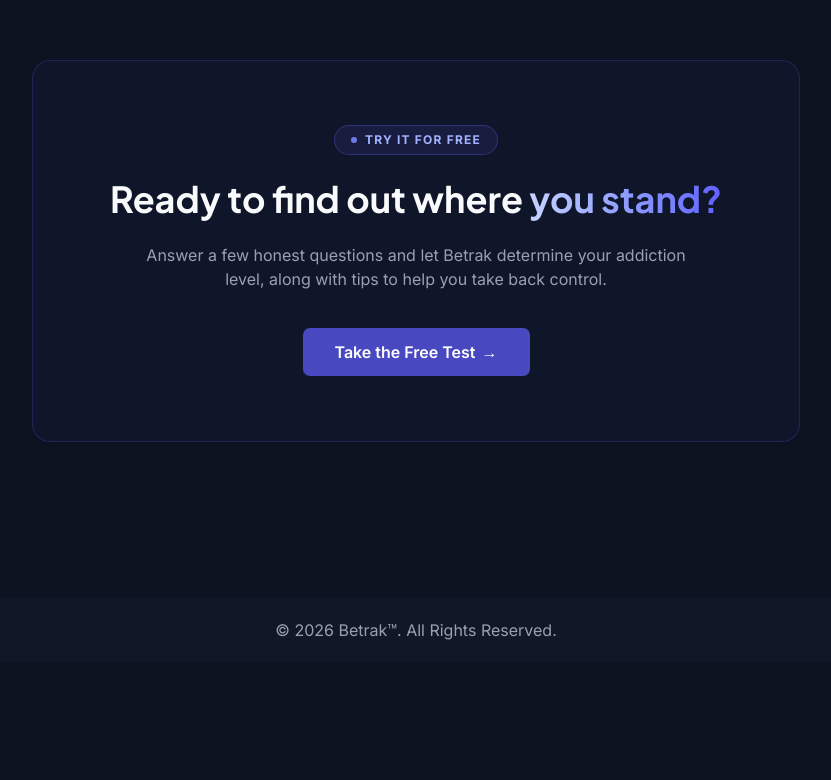
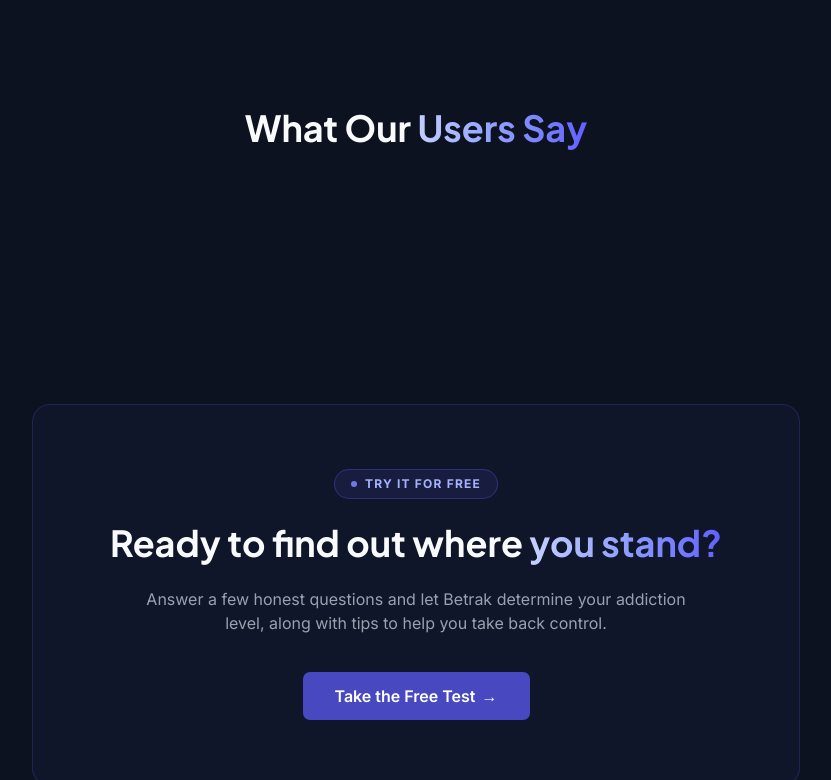
Before and after one commit to tahmid-khan-hub/Betrak, a Next.js app in the folder betrak-frontend/: page / in a window 1280 px wide. Shown: the part 3311-4091 px from the top of the page, without its empty margins (224-1055 px from the left). Before the commit the page ends 3973 px from the top, so only its background shows below. Built offline with nearby package versions, Linux system fonts and the light colour scheme; no server answers; the database is empty.

Commit message:
Create Review interface, create ReviewCard, update query of review get api

```diff
--- /dev/null
+++ b/betrak-frontend/src/app/HomeComponents/Reviews/ReviewCard.tsx
@@ -0,0 +1,15 @@
+import { Review } from "@/types/Review";
+
+interface ReviewCardProps {
+  review: Review;
+}
+
+const ReviewCard = ({ review }: ReviewCardProps) => {
+    return (
+        <div>
+
+        </div>
+    );
+};
+
+export default ReviewCard;
--- a/betrak-frontend/src/app/HomeComponents/Reviews/Reviews.tsx
+++ b/betrak-frontend/src/app/HomeComponents/Reviews/Reviews.tsx
@@ -1,4 +1,5 @@
 "use client"
+import ScrollAnimate from "@/app/hooks/ScrollAnimate";
 import { getUserReviews } from "@/lib/reviewApi";
 import { useQuery } from "@tanstack/react-query";
 
@@ -8,8 +9,15 @@
         queryFn: getUserReviews
     })
     const reviews = allReviews?.data?.data ?? [];
+    console.log(reviews);
     return (
-        <div>
+        <div className="px-2 py-32 max-w-5xl mx-auto">
+            <div className="mb-12 text-center">
+                <ScrollAnimate><h2 className="jakartaSans text-4xl font-bold text-gray-50">
+                What Our<span className="bg-linear-to-r from-indigo-200 to-indigo-500 bg-clip-text text-transparent"> Users Say</span>
+                </h2></ScrollAnimate>
+
+            </div>
 
         </div>
     );
--- a/betrak-frontend/src/app/api/review/route.ts
+++ b/betrak-frontend/src/app/api/review/route.ts
@@ -26,7 +26,7 @@
 
 export async function GET() {
     try {
-        const result = await pool.query( `SELECT * FROM reviews ORDER BY created_at DESC LIMIT 5` )
+        const result = await pool.query( `SELECT * FROM reviews ORDER BY created_at DESC ` )
 
         if (result.rows.length === 0) return NextResponse.json( { success: false, message: "No reviews found" }, { status: 404 } );
 
--- /dev/null
+++ b/betrak-frontend/src/types/Review.ts
@@ -0,0 +1,8 @@
+export interface Review {
+  id: string;
+  comment: string;
+  rating: number;
+  user_id: string;
+  user_image: string;
+  user_name: string;
+}
```
